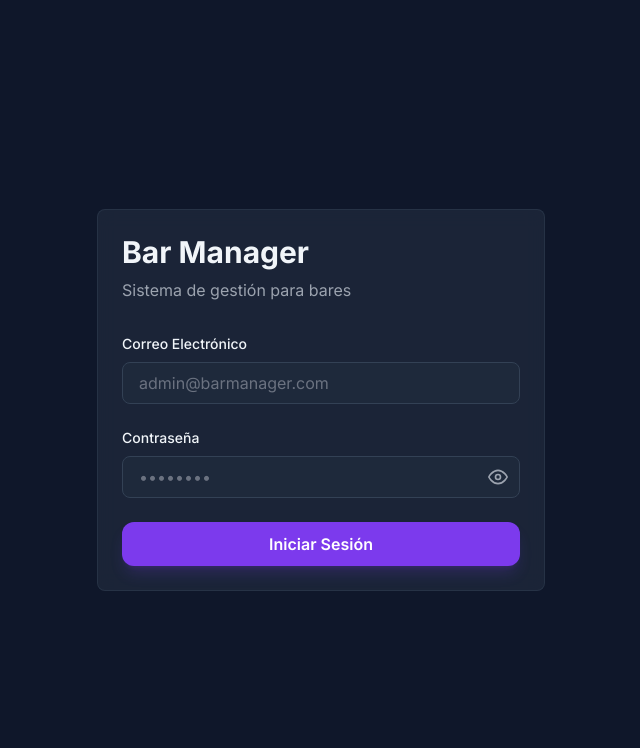
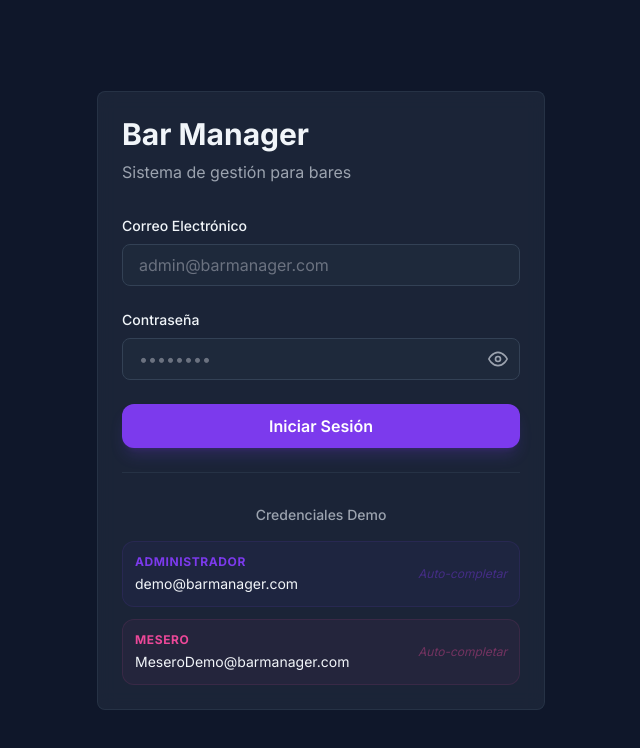
Before and after one commit to sebastiancceballos/Bar-Manager, a Next.js app: page / in a window 1280 px wide. Shown: the top 748 px of the page, without its empty margins (319-959 px from the left). Built offline with nearby package versions, Linux system fonts and the light colour scheme; no server answers.

Commit message:
feat: add demo credentials auto-fill buttons to login page
Co-authored-by: Sebastian Cardona Ceballos <247625612+sebastiancceballos@users.noreply.github.com>

```diff
--- a/app/page.tsx
+++ b/app/page.tsx
@@ -104,7 +104,48 @@ export default function LoginPage() {
             {isLoading ? "Iniciando sesión..." : "Iniciar Sesión"}
           </button>
 
+          <div className="pt-8 border-t border-border/50">
+            <p className="text-sm font-medium text-gray-400 mb-4 text-center">Credenciales Demo</p>
+            <div className="grid grid-cols-1 gap-3">
+              <button
+                type="button"
+                onClick={() => {
+                  const emailInput = document.getElementById('email') as HTMLInputElement;
+                  const passwordInput = document.getElementById('password') as HTMLInputElement;
+                  if (emailInput && passwordInput) {
+                    emailInput.value = 'demo@barmanager.com';
+                    passwordInput.value = 'demo**';
+                  }
+                }}
+                className="flex items-center justify-between p-3 rounded-xl bg-primary/5 border border-primary/10 hover:bg-primary/10 transition-colors text-left group"
+              >
+                <div>
+                  <p className="text-xs font-bold text-primary uppercase tracking-wider mb-1">Administrador</p>
+                  <p className="text-sm text-foreground">demo@barmanager.com</p>
+                </div>
+                <span className="text-xs text-primary/40 group-hover:text-primary transition-colors italic">Auto-completar</span>
+              </button>
 
+              <button
+                type="button"
+                onClick={() => {
+                  const emailInput = document.getElementById('email') as HTMLInputElement;
+                  const passwordInput = document.getElementById('password') as HTMLInputElement;
+                  if (emailInput && passwordInput) {
+                    emailInput.value = 'MeseroDemo@barmanager.com';
+                    passwordInput.value = 'DEMO--';
+                  }
+                }}
+                className="flex items-center justify-between p-3 rounded-xl bg-secondary/5 border border-secondary/10 hover:bg-secondary/10 transition-colors text-left group"
+              >
+                <div>
+                  <p className="text-xs font-bold text-secondary uppercase tracking-wider mb-1">Mesero</p>
+                  <p className="text-sm text-foreground">MeseroDemo@barmanager.com</p>
+                </div>
+                <span className="text-xs text-secondary/40 group-hover:text-secondary transition-colors italic">Auto-completar</span>
+              </button>
+            </div>
+          </div>
         </form>
       </div>
     </div>
```
